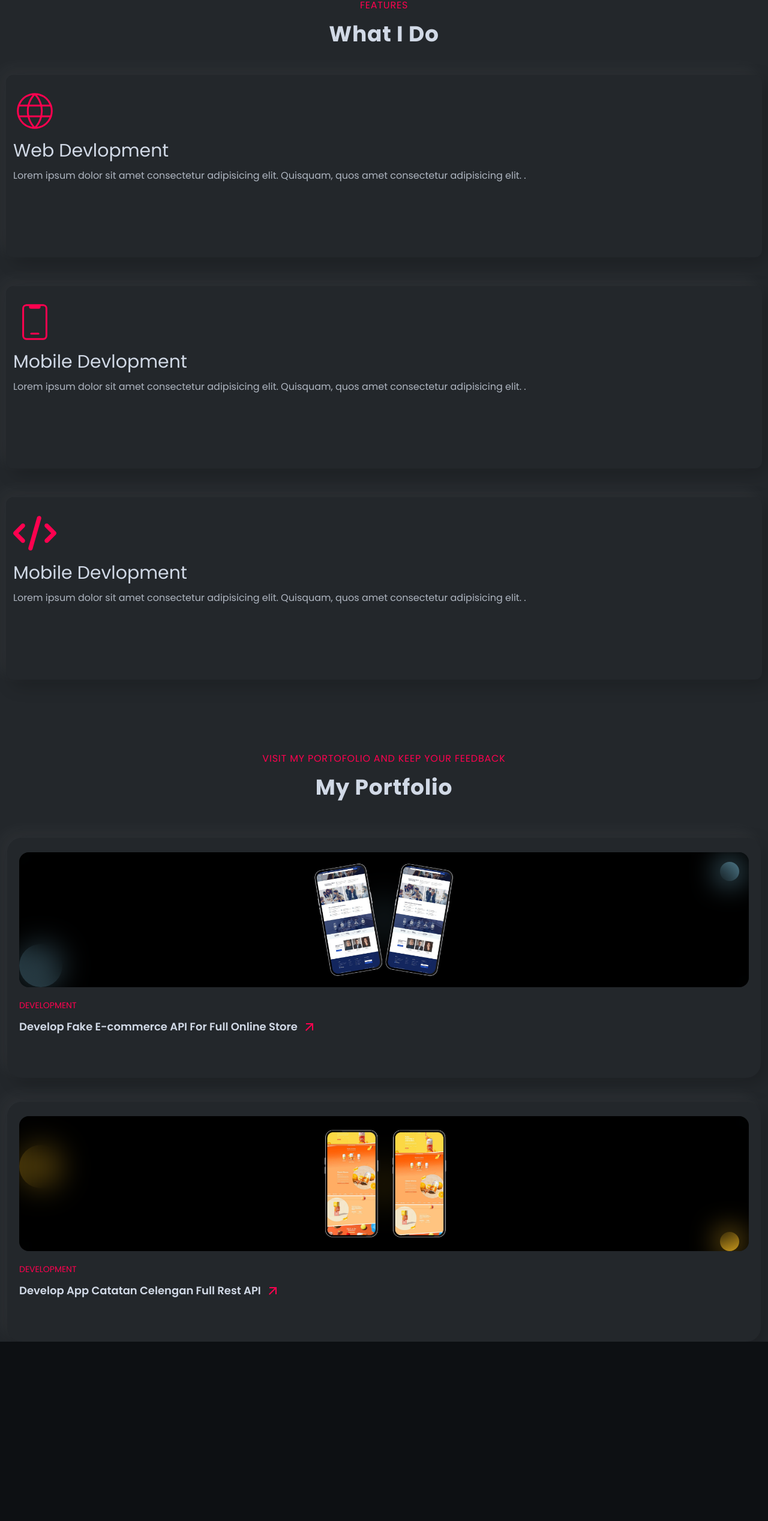
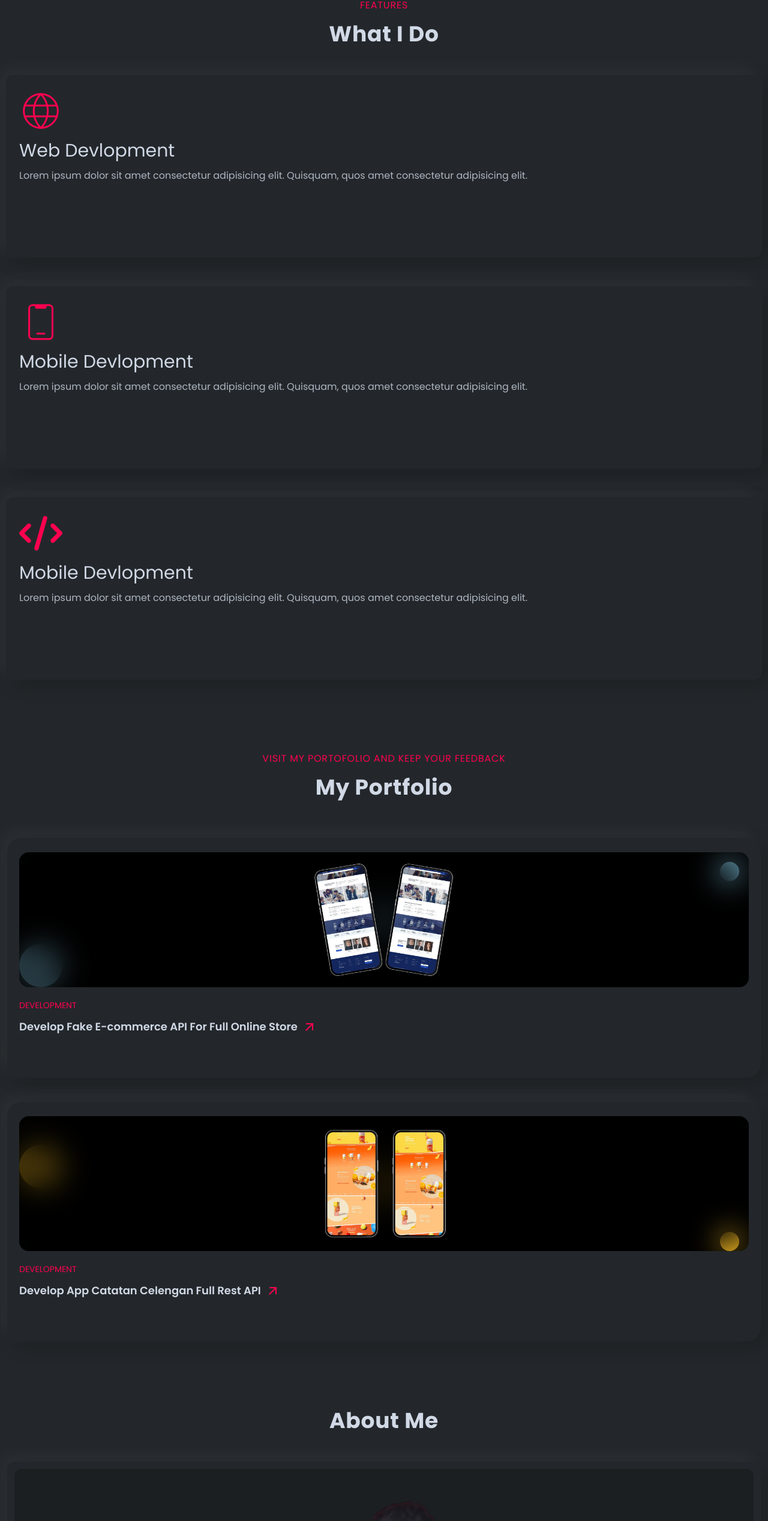
Before and after one commit to ilhamSkyOf19/portofolio, a React (Vite) app in the folder client/: page / in a window 1280 px wide. Shown: the part 1397-3933 px from the top of the page at 60% size. Before the commit the page ends 3634 px from the top, so only its background shows below. Built offline with nearby package versions, Linux system fonts and the light colour scheme.

Commit message:
menambahkan section about

```diff
--- /dev/null
+++ b/client/src/Home/SectionAbout/index.tsx
@@ -0,0 +1,88 @@
+import { useEffect, useRef, type FC, type RefObject } from 'react'
+import ShadowBox from '../../components/ShadowBox'
+
+
+// img
+import person from '../../assets/img/person/person-hd.png'
+import LazyImage from '../../components/LazyImage'
+import JudulSection from '../../components/JudulSection'
+import TextNormal from '../../components/TextNormal'
+
+const SectionAbout: FC = () => {
+
+    // ref img
+    const refImg = useRef<HTMLDivElement>(null);
+    useEffect(() => {
+        const node = refImg.current;
+
+        if (!node) return;
+
+        const handleClickImg = (event: MouseEvent) => {
+            if (node.contains(event.target as Node)) {
+                node.classList.add('scale-110');
+            } else if (!node.contains(event.target as Node)) {
+                node.classList.remove('scale-110');
+            }
+        }
+
+        document.addEventListener('click', handleClickImg);
+        return () => document.removeEventListener('click', handleClickImg);
+    }, [refImg])
+
+
+    return (
+        <div id='about' className='w-full min-h-[100vh] bg-tertiary-light py-16 px-3'>
+            {/* title section */}
+            <div className='w-full flex flex-row justify-center items-center mb-12'>
+                {/* title */}
+                <JudulSection text='about me' />
+            </div>
+            {/* img */}
+            <div className='w-full h-[65vh] rounded-xl bg-tertiary-light relative p-3'>
+                {/* shadow */}
+                <ShadowBox rounded='xl' />
+
+                {/* img */}
+                <div className='w-full h-full rounded-xl bg-tertiary-dark relative overflow-hidden flex flex-col justify-end items-center'>
+                    {/* img */}
+                    <div ref={refImg as RefObject<HTMLDivElement>} className='w-full h-full flex flex-col justify-end items-center transition-all duration-500 ease-in-out'>
+                        <LazyImage src={person} alt='logo' className='w-full h-full object-cover' />
+                    </div>
+                </div>
+            </div>
+
+            {/* desc */}
+            <div className='w-full flex flex-col justify-start items-start gap-4 pt-8'>
+                {/* title */}
+                <h2 className='text-2xl font-semibold text-white'>
+                    A Short Introduction <br></br> About Me
+                </h2>
+                {/* desc */}
+                <div className='w-full flex flex-col justify-start items-center gap-4 mt-2'>
+                    <TextNormal classname='text-center leading-[1.7rem]'>
+                        Hello! I'm Ilham Rohmatulloh, a 6th-semester undergraduate student majoring in Computer Science, currently focusing on developing my skills as a Junior Fullstack Developer.
+                    </TextNormal>
+                    <TextNormal classname='text-center leading-[1.7rem]'>
+                        I have a strong interest in building web applications that are lightweight, fast, and efficient. On the frontend, I work with React and Tailwind CSS, while on the backend I utilize Node.js, Bun, and Hono. For databases, I’m familiar with MySQL and Prisma ORM.
+                    </TextNormal>
+                    <TextNormal classname='text-center leading-[1.7rem]'>
+                        I'm passionate about learning new technologies, comfortable working with Git, and committed to continuous growth and contributing to development teams.
+                    </TextNormal>
+
+                </div>
+            </div>
+            {/* download resume */}
+            <div className='w-full flex flex-row justify-center items-center mt-12'>
+                {/* button download */}
+                <button type='button' className='uppercase text-primary font-medium text-md bg-tertiary-light rounded-md py-4 px-12 relative'>
+                    {/* shadow */}
+                    <ShadowBox rounded='md' />
+                    download resume
+                </button>
+            </div>
+
+        </div>
+    )
+}
+
+export default SectionAbout
--- a/client/src/Home/SectionFeatures/index.tsx
+++ b/client/src/Home/SectionFeatures/index.tsx
@@ -26,14 +26,13 @@ const ContentCard: FC = () => {
     return (
         <div className='w-full flex flex-col justify-start items-center px-2.5 gap-12 pt-12'>
             {/* web devlopment */}
-            <CardWhatIDo title='Web Devlopment' icon={CiGlobe} desc='Lorem ipsum dolor sit amet consectetur adipisicing elit. Quisquam, quos amet consectetur adipisicing elit.  .' ref={webDevlopment.buttonRef as React.RefObject<HTMLDivElement>} click={webDevlopment.mouseDown} />
+            <CardWhatIDo title='Web Devlopment' icon={CiGlobe} desc='Lorem ipsum dolor sit amet consectetur adipisicing elit. Quisquam, quos amet consectetur adipisicing elit.' ref={webDevlopment.buttonRef as React.RefObject<HTMLDivElement>} click={webDevlopment.mouseDown} />
 
             {/* App Devlopment */}
-            <CardWhatIDo title='Mobile Devlopment' icon={CiMobile3} desc='Lorem ipsum dolor sit amet consectetur adipisicing elit. Quisquam, quos amet consectetur adipisicing elit.  .' ref={mobileDevlopment.buttonRef as React.RefObject<HTMLDivElement>} click={mobileDevlopment.mouseDown} />
+            <CardWhatIDo title='Mobile Devlopment' icon={CiMobile3} desc='Lorem ipsum dolor sit amet consectetur adipisicing elit. Quisquam, quos amet consectetur adipisicing elit.' ref={mobileDevlopment.buttonRef as React.RefObject<HTMLDivElement>} click={mobileDevlopment.mouseDown} />
 
             {/* full stack */}
-            <CardWhatIDo title='Mobile Devlopment' icon={FaCode} desc='Lorem ipsum dolor sit amet consectetur adipisicing elit. Quisquam, quos amet consectetur adipisicing elit.  .' ref={fullStack.buttonRef as React.RefObject<HTMLDivElement>} click={fullStack.mouseDown} />
-
+            <CardWhatIDo title='Mobile Devlopment' icon={FaCode} desc='Lorem ipsum dolor sit amet consectetur adipisicing elit. Quisquam, quos amet consectetur adipisicing elit.' ref={fullStack.buttonRef as React.RefObject<HTMLDivElement>} click={fullStack.mouseDown} />
         </div>
     )
 }
--- a/client/src/Home/SectionMyProtofolio/index.tsx
+++ b/client/src/Home/SectionMyProtofolio/index.tsx
@@ -50,7 +50,7 @@ const SectionMyProtofolio: FC = () => {
 
 
     return (
-        <section id='portfolio' className='w-full min-h-[100vh] flex flex-col justify-start items-center bg-tertiary-light pt-12 gap-16 relative'>
+        <section id='portfolio' className='w-full min-h-[100vh] flex flex-col justify-start items-center bg-tertiary-light py-12 gap-16 relative'>
             {/* title */}
             <TitleSection subJudul='visit my portofolio and keep your feedback' title='my portfolio' />
 
--- a/client/src/Home/index.tsx
+++ b/client/src/Home/index.tsx
@@ -3,6 +3,7 @@ import LayoutPage from '../layouts/LayoutPage'
 import SectionThumbnail from './SectionThumbnail'
 import Features from './SectionFeatures'
 import SectionMyProtofolio from './SectionMyProtofolio'
+import SectionAbout from './SectionAbout'
 
 const Home: FC = () => {
     return (
@@ -10,6 +11,7 @@ const Home: FC = () => {
             <SectionThumbnail />
             <Features />
             <SectionMyProtofolio />
+            <SectionAbout />
         </LayoutPage>
     )
 }
--- a/client/src/components/CardWhatIDo/index.tsx
+++ b/client/src/components/CardWhatIDo/index.tsx
@@ -21,7 +21,7 @@ const CardWhatIDo: FC<Props> = ({ click, ref, icon: Icon, title, desc }) => {
             {/* shadow */}
             <ShadowBox rounded='xl' />
             <div className={clsx(
-                'w-full h-full z-2  flex flex-col justify-start items-start gap-3 pt-4 px-3 overflow-hidden transition-all duration-300 ease-in-out rounded-xl',
+                'w-full h-full z-2  flex flex-col justify-start items-start gap-3 pt-4 px-5.5 overflow-hidden transition-all duration-300 ease-in-out rounded-xl',
                 click ? 'bg-tertiary-dark' : 'bg-tertiary-light'
             )}>
                 <div className={clsx(
```
